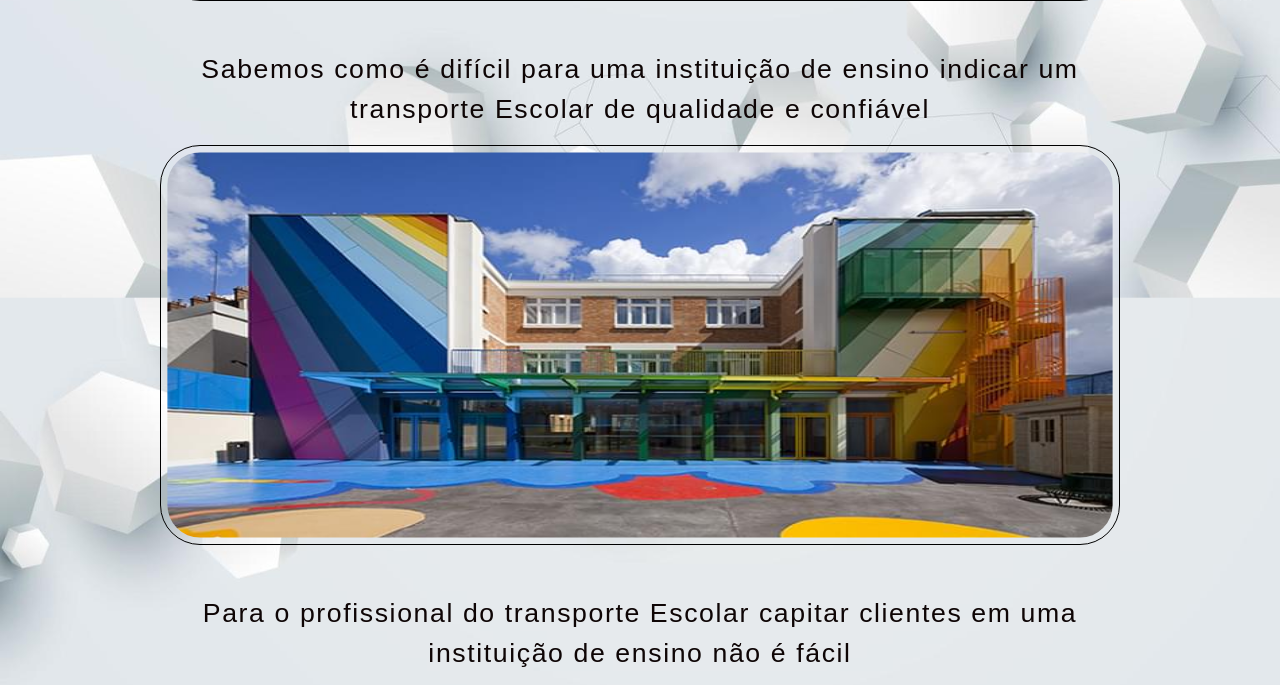
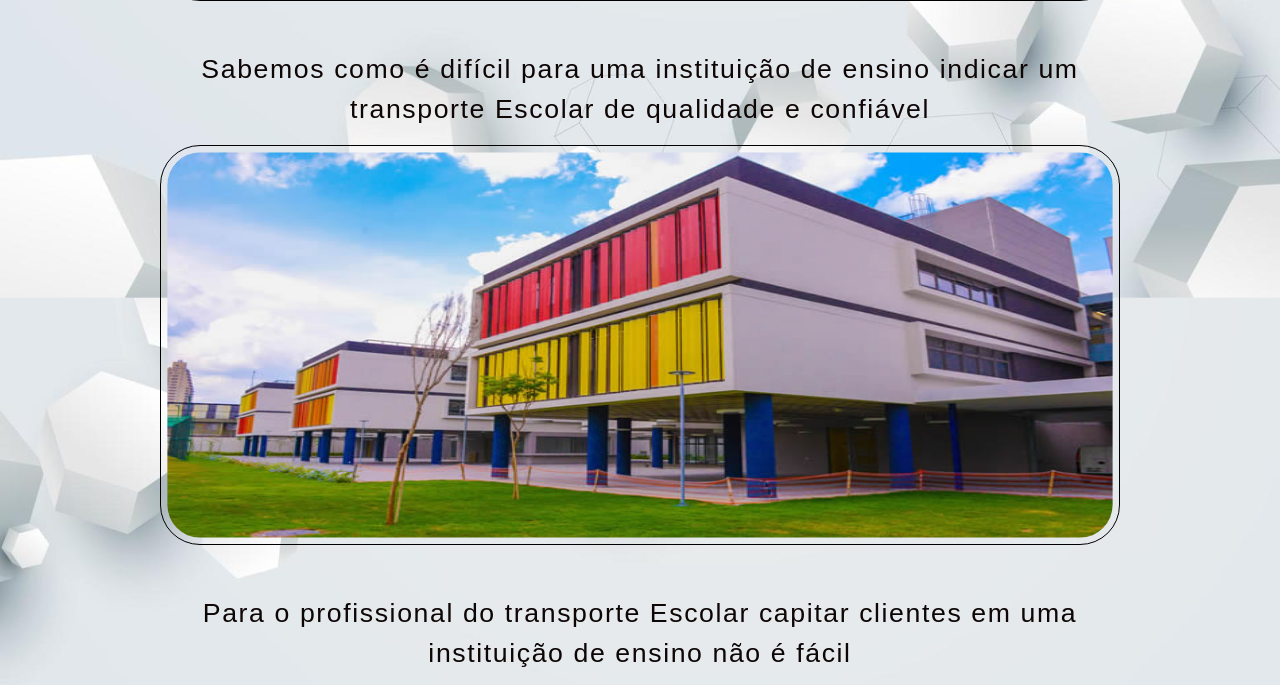
Before and after one commit to alexpls2021/tranporte_uniescolar, a Flask app: page / in a window 1280 px wide. Shown: the part 519-1204 px from the top of the page. Run offline with Flask 2, Linux system fonts and the light colour scheme; some web fonts are replaced.

Commit message:
add image

```diff
--- a/templates/index.html
+++ b/templates/index.html
@@ -18,7 +18,7 @@
                     </p>
 
                     <div>
-                      <img src="../static/img/colegio03.jpg" class="img-fluid mb-5 border-img">
+                      <img src="../static/img/colegio02.jpg" class="img-fluid mb-5 border-img">
                     </div>
 
                     <p style="font-family: Arial, Helvetica, sans-serif;">
```
